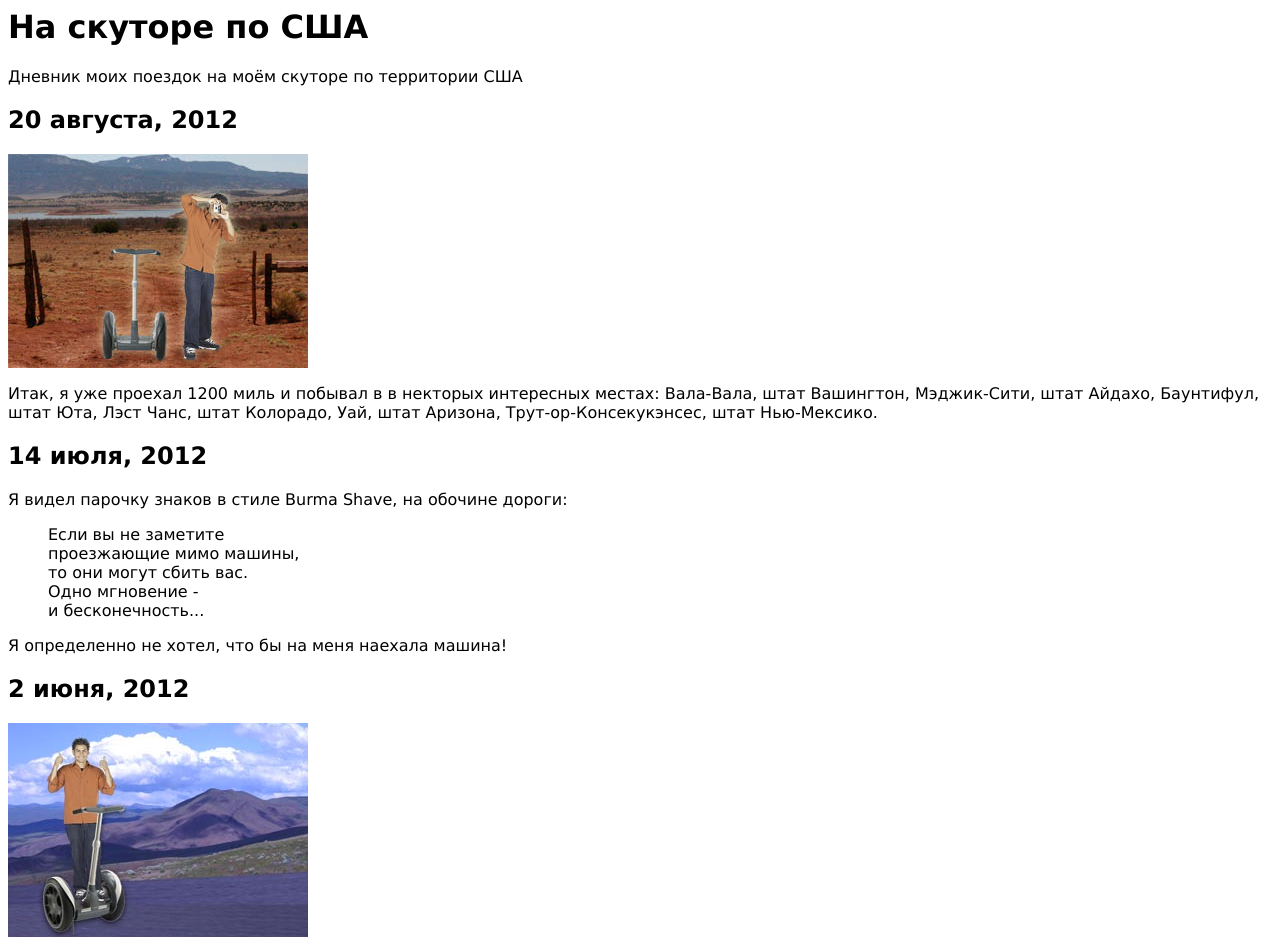
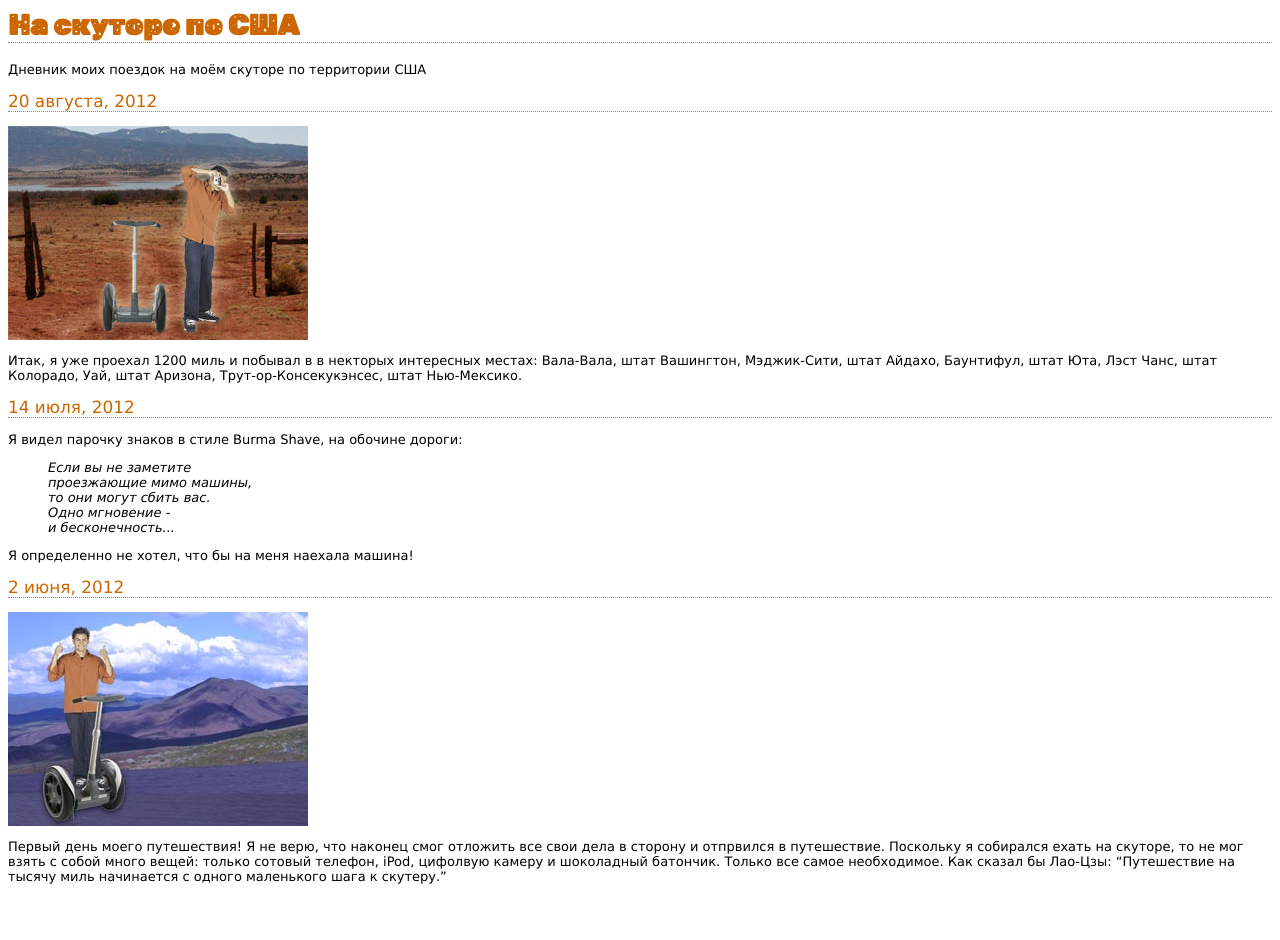
Before and after one commit to RomanGrigoryev/html_start, a plain HTML site: page Head_Fisrst/Tony/index.html in a window 1280 px wide. Shown: the top 940 px of the page. After the commit the page ends 897 px from the top, so only its background shows below. Drawn offline with Linux system fonts and the light colour scheme.

Commit message:
Изменен CSS дневника тони. Баловался со шрифтами и цветом

```diff
--- a/Head_Fisrst/Tony/juornal.css
+++ b/Head_Fisrst/Tony/juornal.css
@@ -1,4 +1,42 @@
+@font-face {
+	font-family: "Emblema One";
+
+src: url('https://fonts.googleapis.com/css2?family=Comforter&display=swap'),
+url('./font/RubikMoonrocks-Regular.ttf')
+
+}
+
+/*@font-face{
+  font-family: "EmblemaOneRegular";
+  src: url("../fonts/EmblemaOneRegular/EmblemaOneRegular.eot");
+  src: url("../fonts/EmblemaOneRegular/EmblemaOneRegular.eot?#iefix")format("embedded-opentype"),
+  url("../fonts/EmblemaOneRegular/EmblemaOneRegular.woff") format("woff"),
+  url("../fonts/EmblemaOneRegular/EmblemaOneRegular.ttf") format("truetype");
+  font-style: normal;
+  font-weight: 400;
+}*/
+
+
 body{
  font-family: Verdana, Geneva, Tahoma, Arial, Helvetica, sans-serif;
+  font-size: small;
 
 }
+h1, h2{
+  color: #cc6600;
+
+  border-bottom: thin dotted #888888;
+}
+h1 {
+
+    font-family: "Emblema One", cursive;
+    font-size: 220%;
+  }
+
+h2{
+    font-size: 130%;
+    font-weight: normal;
+  }
+  blockquote{
+    font-style: italic;
+  }
```
Also changed, not shown: Head_Fisrst/Tony/font/Comforter,Rubik_Moonrocks/Comforter/OFL.txt (added), Head_Fisrst/Tony/font/Comforter,Rubik_Moonrocks/Rubik_Moonrocks/OFL.txt (added), Head_Fisrst/Tony/font/Comforter,Rubik_Moonrocks/Rubik_Moonrocks/RubikMoonrocks-Regular.ttf (added), Head_Fisrst/Tony/font/EmblemaOne-Regular.ttf (added), Head_Fisrst/Tony/font/EmblemaOne-Regular.woff (added), Head_Fisrst/Tony/font/RubikMoonrocks-Regular.ttf (added).
